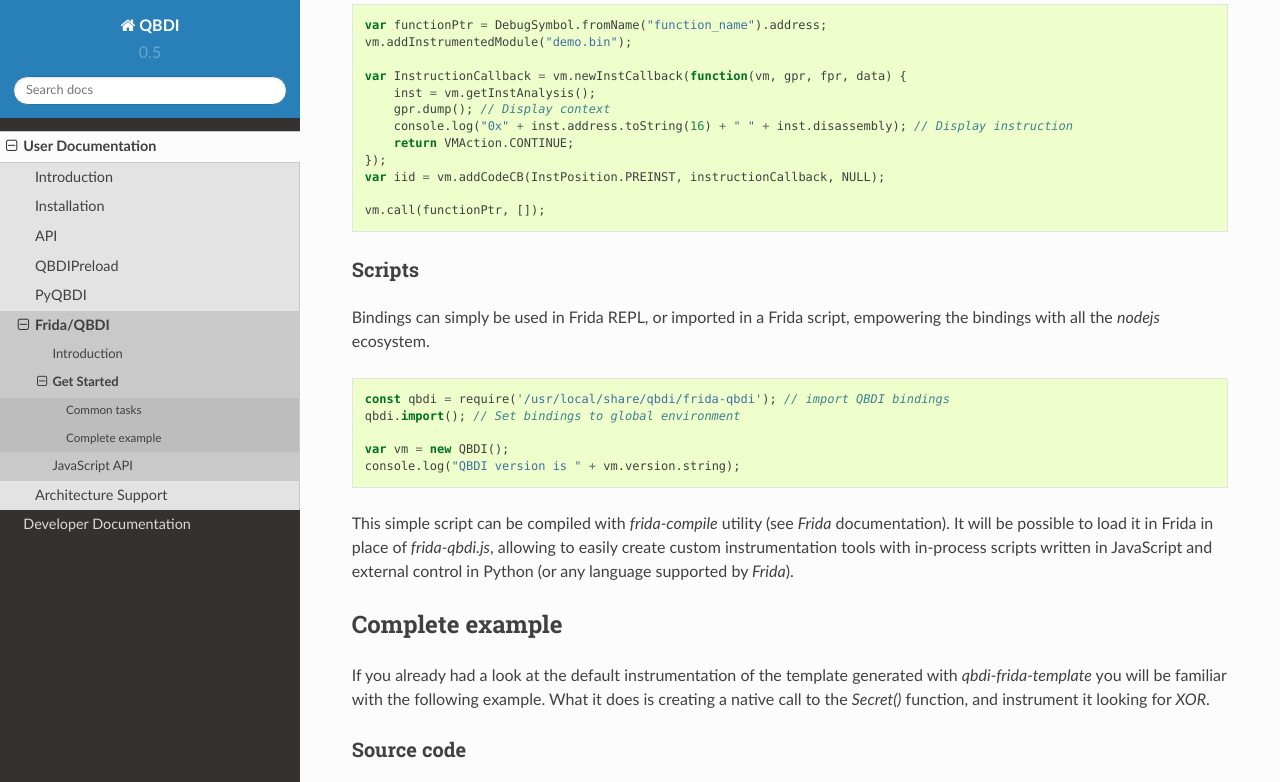
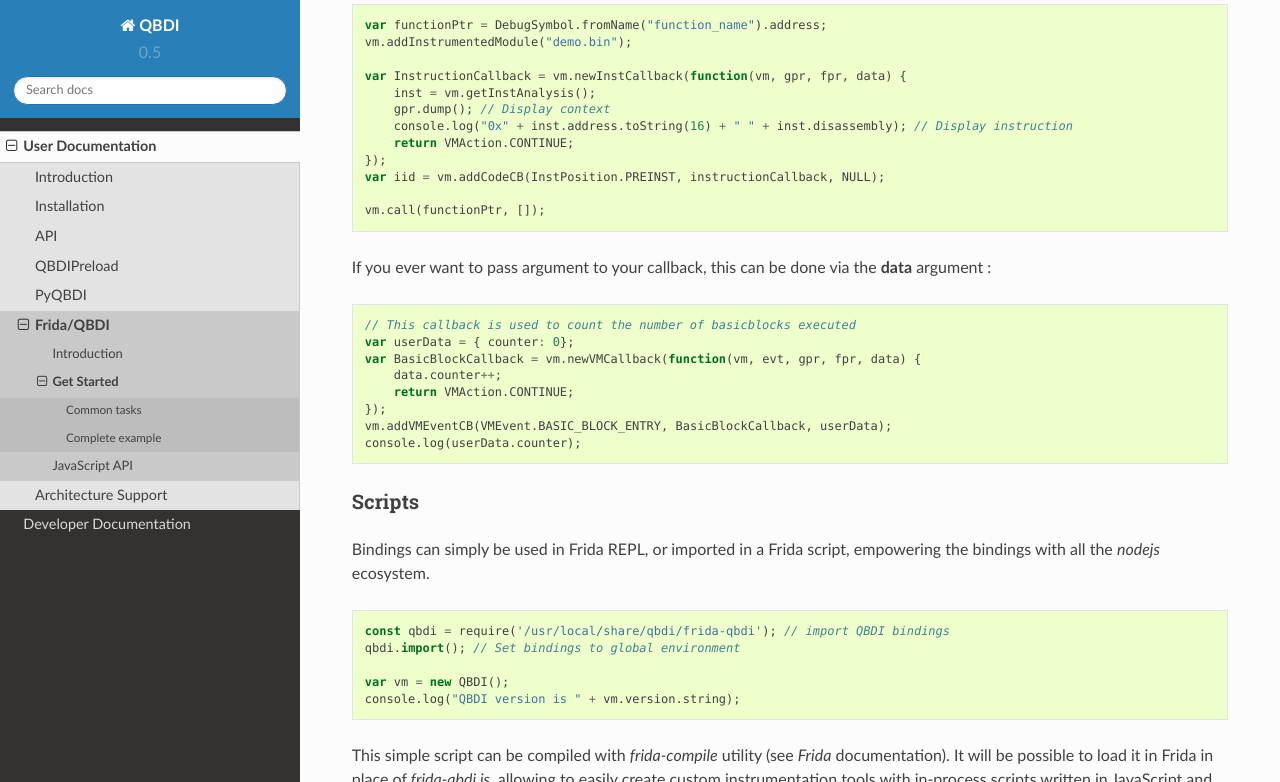
Before and after one commit to QBDI/QBDI, a Sphinx documentation site: the page built from docs/source/frida_usage.rst, in a window 1280 px wide and 900 px high, scrolled down 1379 px, cut to the strip 0-782 px from the top of the window. Built offline with Sphinx 7.4.7 and the Read the Docs theme 2.0.0, drawn with Linux system fonts in a browser that asks for light colours.

Commit message:
Document data usage in Frida callbacks + QBDI_FORCE_DISABLE_AVX

```diff
--- a/docs/source/frida_usage.rst
+++ b/docs/source/frida_usage.rst
@@ -88,6 +88,20 @@ with more information is available in Frida/QBDI :ref:`frida-bindins-api` docume
     vm.call(functionPtr, []);
 
 
+If you ever want to pass argument to your callback, this can be done via the **data** argument :
+
+.. code-block:: javascript
+
+    // This callback is used to count the number of basicblocks executed
+    var userData = { counter: 0};
+    var BasicBlockCallback = vm.newVMCallback(function(vm, evt, gpr, fpr, data) {
+        data.counter++;
+        return VMAction.CONTINUE;
+    });
+    vm.addVMEventCB(VMEvent.BASIC_BLOCK_ENTRY, BasicBlockCallback, userData);
+    console.log(userData.counter);
+
+
 Scripts
 +++++++
 
```
Also changed, not shown: docs/source/execblock.rst (+7 -0 lines).
